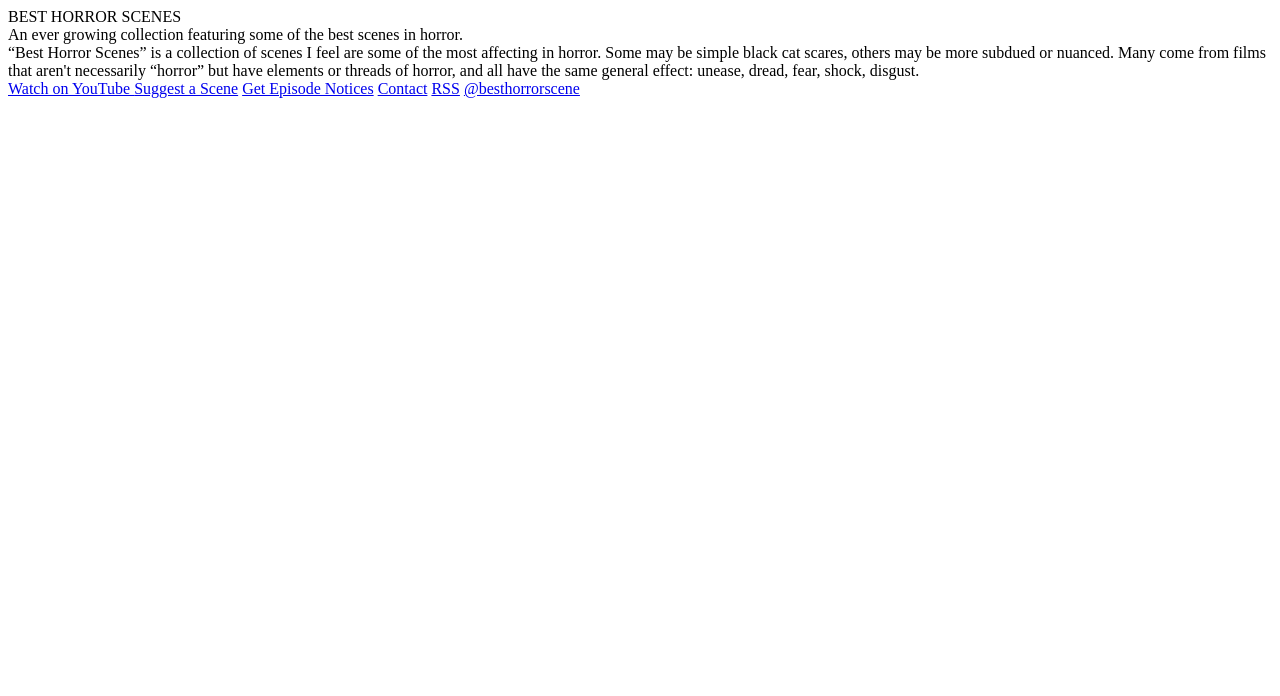
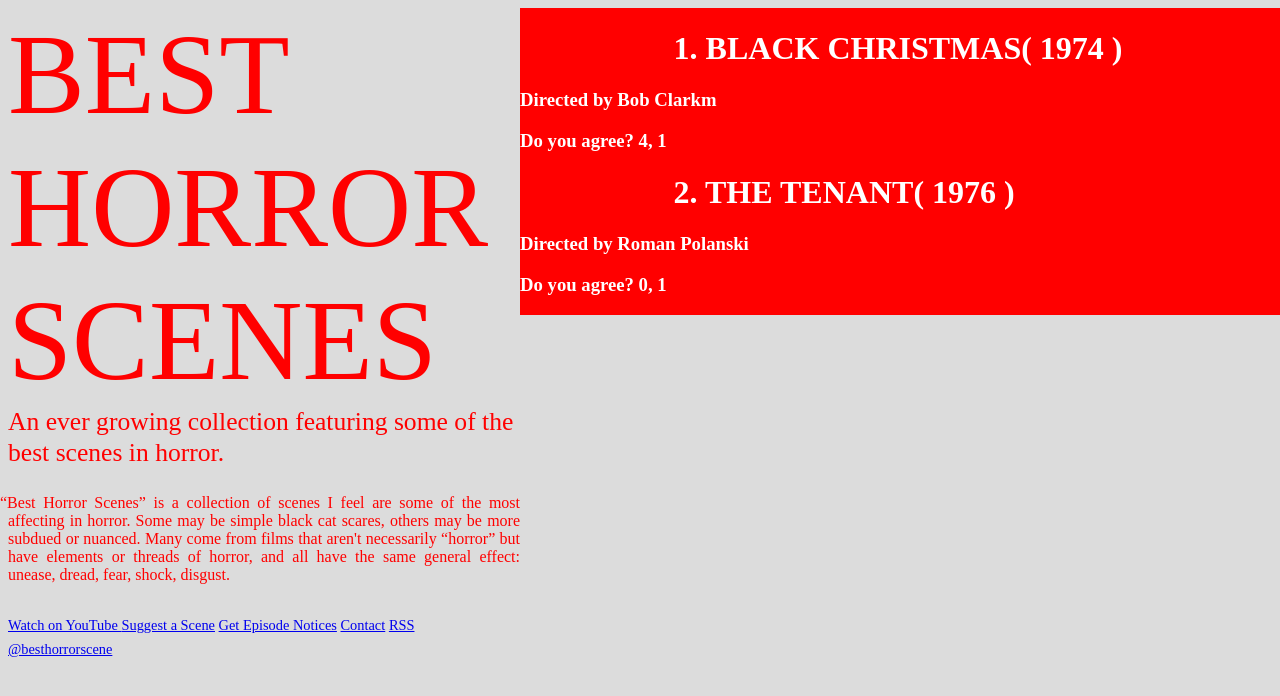
Before and after one commit to JeongBin0227/Layout_Master, a website with bundled scripts: page bestHorrorScenes/index.html in a window 1280 px wide. Built offline with nearby package versions, Linux system fonts and the light colour scheme.

Commit message:
feat: for commit

```diff
--- /dev/null
+++ b/bestHorrorScenes/data/movieData.js
@@ -0,0 +1,4 @@
+// export const movies = [
+//   { index: 1, title: 'BLACK CHRISTMAS', year: 1974, director: 'Bob Clarkm', like: 4, unLike: 1, url: 'http' },
+//   { index: 2, title: 'THE TENANT', year: 1976, director: 'Roman Polanski', like: 0, unLike: 1, url: 'http' },
+// ];
--- a/bestHorrorScenes/index.html
+++ b/bestHorrorScenes/index.html
@@ -9,7 +9,7 @@
     <title>Home -> Best Horror Scenes</title>
   </head>
   <body>
-    <div>
+    <div class="left">
       <div class="introduce">
         <div class="title">BEST HORROR SCENES</div>
         <div class="serveTitle">An ever growing collection featuring some of the best scenes in horror.</div>
@@ -28,7 +28,10 @@
           <a href="#">@besthorrorscene</a>
         </div>
       </div>
+    </div>
+    <div class="right">
       <div class="content"></div>
     </div>
+    <script src="index.js"></script>
   </body>
 </html>
--- a/bestHorrorScenes/index.js
+++ b/bestHorrorScenes/index.js
@@ -10,7 +10,19 @@
 
 const makeMovies = (movie) => {
   let tmp = document.createElement('div');
-  tmp.innerHTML = movie.title;
+  tmp.classList.add('movie');
+  let title = document.createElement('h1');
+  title.classList.add('title');
+  title.innerHTML = movie.index + '. ' + movie.title + '( ' + movie.year + ' )';
+  tmp.appendChild(title);
+
+  let director = document.createElement('h3');
+  director.innerHTML = 'Directed by ' + movie.director;
+  tmp.appendChild(director);
+
+  let grade = document.createElement('h3');
+  grade.innerHTML = 'Do you agree? ' + movie.like + ', ' + movie.unLike;
+  tmp.appendChild(grade);
 
   return tmp;
 };
--- a/bestHorrorScenes/src/scss/styles.scss
+++ b/bestHorrorScenes/src/scss/styles.scss
@@ -0,0 +1,56 @@
+body {
+  width: 100%;
+  height: 100%;
+  background-color: gainsboro;
+  display: flex;
+}
+//left
+.left {
+  width: 40%;
+  height: 100%;
+  background-color: gainsboro;
+}
+.introduce {
+  width: 100%;
+  color: red;
+  .title {
+    font-size: 7.2rem;
+  }
+  .serveTitle {
+    font-size: 1.6em;
+    line-height: 1.2;
+    margin-bottom: 1em;
+  }
+  .explanation {
+    text-align: justify;
+    text-indent: -0.5em;
+  }
+  .urls {
+    font-size: 0.9em;
+    line-height: 1.7;
+    margin-top: 2em;
+    width: 100%;
+  }
+}
+
+//right
+.right {
+  width: 60%;
+  height: 100%;
+  background-color: red;
+}
+.content {
+  width: 100%;
+}
+
+//movie
+.movie {
+  color: white;
+  .title {
+    margin-left: 20%;
+    line-height: 1.2;
+    padding-right: 1em;
+    position: relative;
+    text-transform: uppercase;
+  }
+}
```
Also changed, not shown: bestHorrorScenes/dist/css/styles.css.
